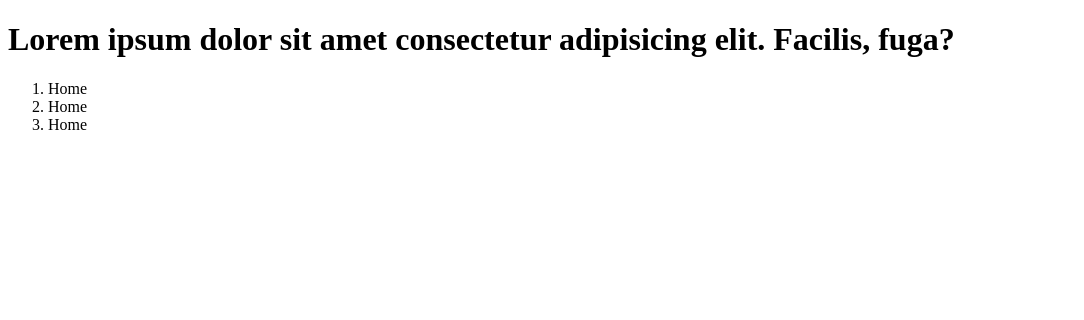
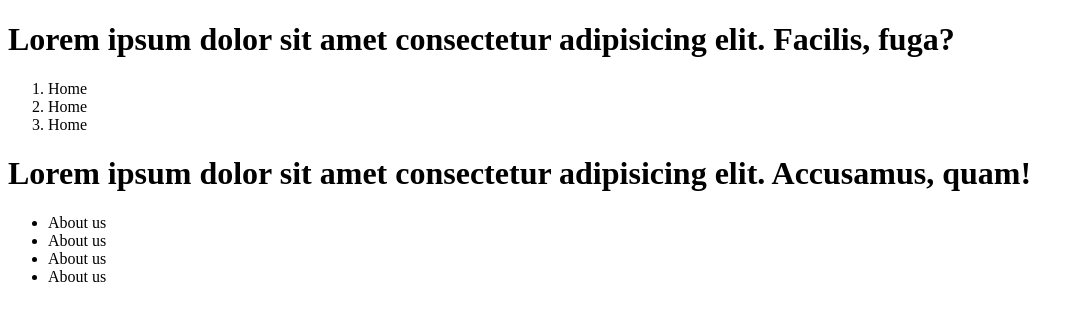
Before and after one commit to iWasimDawoodShaik/learn-git, a plain HTML site: page index.html in a window 1280 px wide. Shown: the whole page, without its empty margins (0-1084 px from the left). Drawn offline with Linux system fonts and the light colour scheme.

Commit message:
update index file

```diff
--- a/index.html
+++ b/index.html
@@ -12,5 +12,12 @@
         <li>Home</li>
         <li>Home</li>
     </ol>
+    <h1>Lorem ipsum dolor sit amet consectetur adipisicing elit. Accusamus, quam!</h1>
+    <ul>
+        <li>About us</li>
+        <li>About us</li>
+        <li>About us</li>
+        <li>About us</li>
+    </ul>
 </body>
 </html>
```
